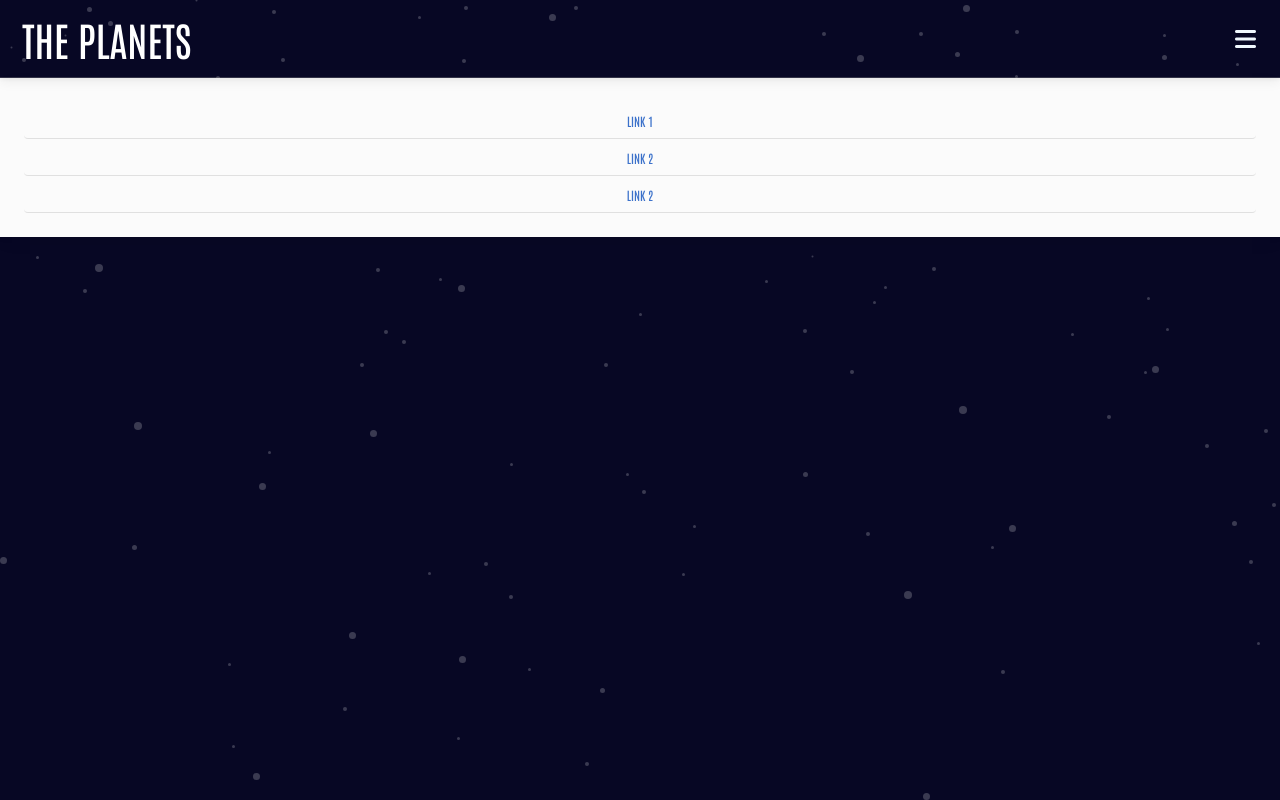
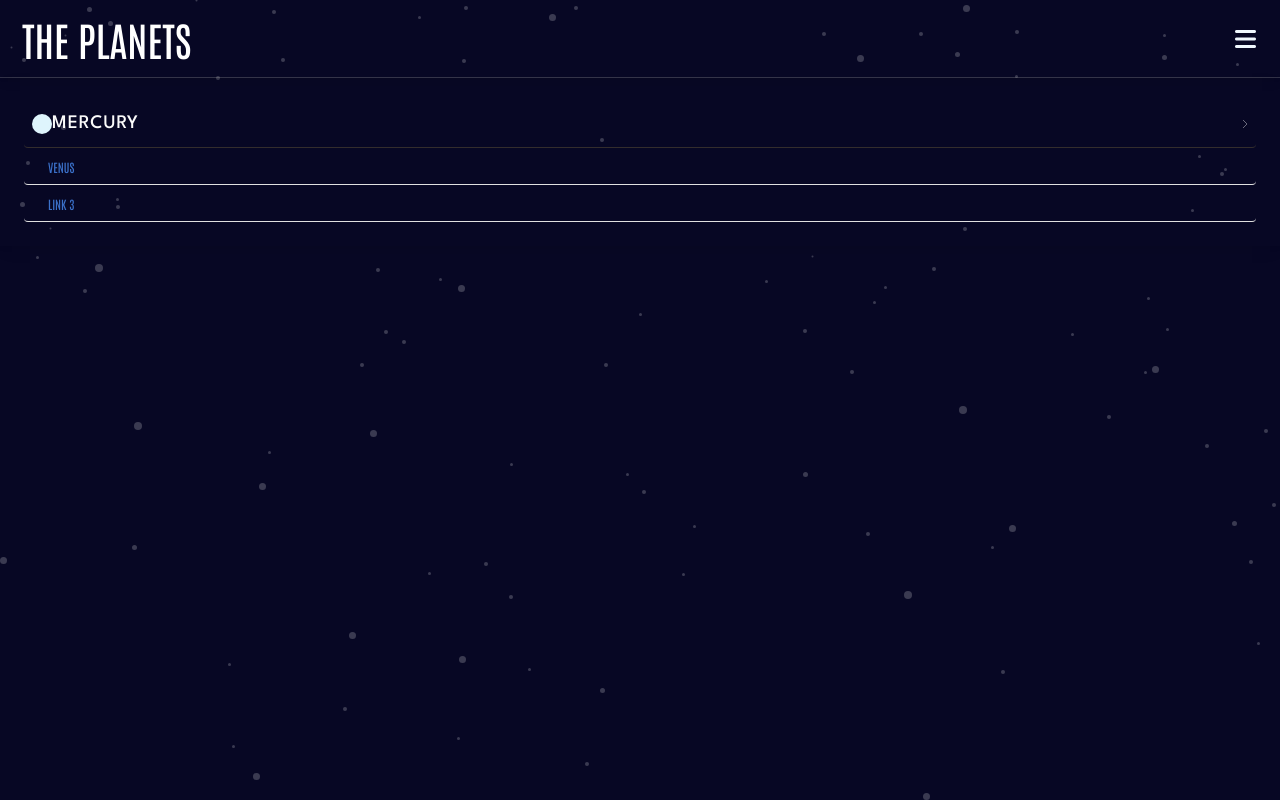
Before and after one commit to NickMagidson/planet-facts, a React (Vite) app: page / in a window 1280 px wide. Both pictures are taken after a click on the button "Toggle navigation". Built offline with nearby package versions, Linux system fonts and the light colour scheme.

Commit message:
Navbar and Navlink styling. First link styled for proof of concept

```diff
--- a/src/components/Navbar.jsx
+++ b/src/components/Navbar.jsx
@@ -1,20 +1,7 @@
-// import { Link } from "react-router-dom"
-
-// function Navbar() {
-//   return (
-//     <>
-//       <nav>
-//         <ul>
-//           <li><Link to="mercury">Mercury</Link></li>
-//           <li><Link to="venus">Venus</Link></li>
-//         </ul>
-//       </nav>
-//     </>
-//   )
-// }
-
-
 import React, { useState } from 'react';
+import { Link } from 'react-router-dom';
+import { default as Arrow } from '../assets/icon-chevron.svg';
+import { default as MercuryIcon } from '../assets/icon-source.svg';
 import {
   MDBContainer,
   MDBCollapse,
@@ -48,16 +35,23 @@ export default function Navbar() {
       <hr style={{borderTop: '1px solid #bbb', margin: '0'}} ></hr>
 
       <MDBCollapse show={showNavExternal3}>
-        <div className='bg-light shadow-3 p-4'>
-          <MDBBtn block className='border-bottom m-0' color='link'>
-            Link 1
+        <div className='bg-transparent shadow-3 p-4'>
+          <MDBBtn block className='border-bottom border-dark m-0 p-2 d-flex align-items-center justify-content-between' color='link'>
+            <div className='d-inline-flex  justify-content-between align-items-center'>
+              <span className='dot '></span>
+              <Link style={{ fontSize: "1.2rem" }} className='nav-link text-light' to='/mercury'>Mercury</Link>
+            </div>
+            <img src={Arrow} />
           </MDBBtn>
-          <MDBBtn block className='border-bottom m-0' color='link'>
-            Link 2
+
+          <MDBBtn block className='border-bottom m-0 d-flex justify-content-between' color='link'>
+            <Link to='/venus'>Venus</Link>
           </MDBBtn>
-          <MDBBtn block className='border-bottom m-0' color='link'>
-            Link 2
+
+          <MDBBtn block className='border-bottom m-0 d-flex justify-content-between' color='link'>
+            Link 3
           </MDBBtn>
+
         </div>
       </MDBCollapse>
     </>
--- a/src/index.css
+++ b/src/index.css
@@ -35,8 +35,22 @@ html,
   color: rgb(255, 255, 255);
 }
 
+.nav-link {
+  font-family: 'League Spartan';
+  font-weight: 700;
+  letter-spacing: 1px;
+}
+
 .burger {
   color: aliceblue;
   /* width: 50px; */
   font-size: 24px;
 }
+
+.dot{
+  height: 20px;
+  width: 20px;
+  background-color: #DEF4FC;
+  border-radius: 50%;
+  display: inline-block;
+}
```
Also changed, not shown: 1 other file (tests, documents, lock files or other folders).
